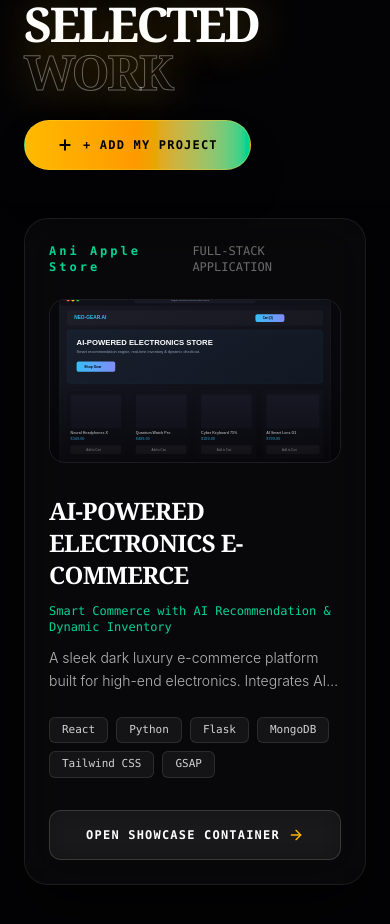
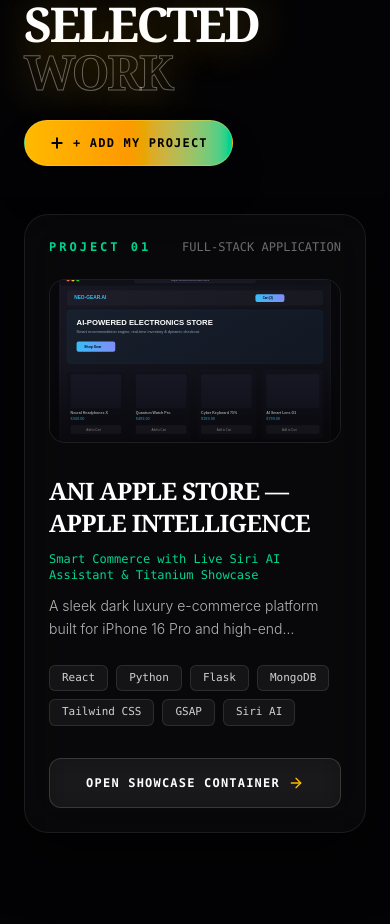
Before and after one commit to louieandrew11-dotcom/andrew-profilo, a React (Vite) app in the folder frontend/: page / in a window 390 px wide. Shown: the part 6400-7324 px from the top of the page. Built offline with nearby package versions, Linux system fonts and the light colour scheme; no server answers.

Commit message:
Limit initially visible projects to 3 and add View All Projects toggle button

```diff
--- a/frontend/src/components/ProjectsHorizontal.jsx
+++ b/frontend/src/components/ProjectsHorizontal.jsx
@@ -1,7 +1,7 @@
 import React, { useEffect, useRef, useState } from 'react';
 import { gsap } from 'gsap';
 import { ScrollTrigger } from 'gsap/ScrollTrigger';
-import { ExternalLink, ArrowRight, Plus } from 'lucide-react';
+import { ExternalLink, ArrowRight, Plus, ChevronDown, ChevronUp, Grid } from 'lucide-react';
 import ProjectShowcaseContainer from './ProjectShowcaseContainer';
 import AddProjectModal from './AddProjectModal';
 
@@ -9,22 +9,21 @@
 
 const DEFAULT_PROJECTS = [
   {
-    number: 'Ani Apple Store ',
-    title: 'AI-POWERED ELECTRONICS E-COMMERCE',
-    subtitle: 'Smart Commerce with AI Recommendation & Dynamic Inventory',
+    number: 'PROJECT 01',
+    title: 'ANI APPLE STORE — APPLE INTELLIGENCE',
+    subtitle: 'Smart Commerce with Live Siri AI Assistant & Titanium Showcase',
     description:
-      'A sleek dark luxury e-commerce platform built for high-end electronics. Integrates AI recommendations, real-time inventory sync, dynamic filtering, and interactive cart mechanics.',
+      'A sleek dark luxury e-commerce platform built for iPhone 16 Pro and high-end electronics. Integrates live Siri AI Assistant, Grade 5 Titanium showcase, A18 Pro tech spec comparison, and interactive trade-in estimates.',
     fullDescription:
-      'Full-stack e-commerce web application engineered with modern React frontend architecture and a scalable Python Flask REST backend. Features intelligent search auto-completion, AI product recommendations based on browsing metrics, secure payment processing, and real-time MongoDB database updates.',
-    tags: ['React', 'Python', 'Flask', 'MongoDB', 'Tailwind CSS', 'GSAP'],
+      'Ani Apple Store is a full-stack dark luxury e-commerce web application engineered with modern React frontend architecture and a scalable Python Flask REST backend. Features an integrated live Siri AI Assistant for instant price checking in India, A18 Pro specs comparison, Grade 5 Titanium design showcase, interactive trade-in estimate calculator, Owner Portal, secure payment processing, and real-time MongoDB database updates.',
+    tags: ['React', 'Python', 'Flask', 'MongoDB', 'Tailwind CSS', 'GSAP', 'Siri AI'],
     image: '/assets/project_ecommerce.svg',
     liveUrl: 'https://apple-ai-mu.vercel.app/',
     githubUrl: 'https://github.com/louieandrew11-dotcom/ai-electronics-store',
     features: [
-      'AI Product Recommendation engine based on viewing history',
-      'Real-time inventory stock sync with MongoDB Atlas',
-      'Glassmorphism cart overlay with instant calculation',
-      'Mobile responsive dark luxury UI design'
+      'Live Siri AI Assistant widget with instant iPhone prices, specs & trade-in estimates',
+      'Grade 5 Titanium & A18 Pro interactive tech spec comparison engine',
+      'Real-time inventory stock sync with MongoDB Atlas & Glassmorphism Owner Portal'
     ]
   },
   {
@@ -46,7 +45,24 @@
       'Dark high-tech IDE interface'
     ]
   },
-
+  {
+    number: 'PROJECT 03',
+    title: 'SLEEPYGO — HOTEL BOOKING',
+    subtitle: 'Full-Stack Hotel Reservation Engine & Destination Discovery',
+    description:
+      'A sleek luxury hotel booking web platform empowering users to search, compare, and reserve over 500,000 hotel rooms across 50+ Indian cities and global destinations.',
+    fullDescription:
+      'SleepyGo is a full-stack web application built for seamless hotel room reservation and travel destination discovery. Engineered with modern React frontend architecture and a scalable Python Flask REST backend.',
+    tags: ['React', 'Python', 'Flask', 'MongoDB', 'Tailwind CSS', 'Vite'],
+    image: '/assets/project_sleepygo.png',
+    liveUrl: 'https://sleep-go.vercel.app/',
+    githubUrl: 'https://github.com/louieandrew11-dotcom/sleepygo-hotel-booking',
+    features: [
+      'Location-based hotel search covering 500,000+ rooms across 50+ cities',
+      'Interactive check-in & check-out date picker with dynamic guest count filter',
+      'Real-time hotel room availability sync powered by MongoDB database backend'
+    ]
+  }
 ];
 
 export default function ProjectsHorizontal() {
@@ -55,6 +71,7 @@
   const [selectedProject, setSelectedProject] = useState(null);
   const [isAddModalOpen, setIsAddModalOpen] = useState(false);
   const [projects, setProjects] = useState(DEFAULT_PROJECTS);
+  const [showAll, setShowAll] = useState(false);
 
   // Fetch permanent projects from Flask backend server
   useEffect(() => {
@@ -92,6 +109,15 @@
     }, 200);
   };
 
+  const toggleShowAll = () => {
+    setShowAll((prev) => !prev);
+    setTimeout(() => {
+      ScrollTrigger.refresh();
+    }, 200);
+  };
+
+  const displayedProjects = showAll ? projects : projects.slice(0, 3);
+
   // Optimized GSAP Horizontal Pinned Scroll for PC View & Responsive
   useEffect(() => {
     if (window.innerWidth < 1024) return;
@@ -120,7 +146,7 @@
     }, sectionRef);
 
     return () => ctx.revert();
-  }, [projects.length]);
+  }, [displayedProjects.length, showAll]);
 
   return (
     <>
@@ -141,14 +167,27 @@
             </h2>
           </div>
 
-          {/* PC View Add Project Action Button */}
+          {/* PC View Action Buttons: View All & Add Project */}
+          <div className="flex flex-wrap items-center gap-3 shrink-0 self-start md:self-auto">
+            {projects.length > 3 && (
+              <button
+                onClick={toggleShowAll}
+                className="px-6 py-3.5 rounded-full glass-panel border border-cyan-500/40 text-cyan-300 font-extrabold text-xs font-mono tracking-widest uppercase flex items-center gap-2 hover:bg-cyan-500/20 hover:border-cyan-400 hover:shadow-[0_0_30px_rgba(6,182,212,0.4)] transition-all hover:scale-105 active:scale-95 shadow-xl"
+              >
+                <Grid className="w-4 h-4 text-cyan-400" />
+                <span>{showAll ? 'SHOW TOP 3' : `VIEW ALL PROJECTS (${projects.length})`}</span>
+                {showAll ? <ChevronUp className="w-4 h-4" /> : <ChevronDown className="w-4 h-4" />}
+              </button>
+            )}
+
             <button
               onClick={() => setIsAddModalOpen(true)}
-            className="px-8 py-4 rounded-full bg-gradient-to-r from-amber-400 via-amber-500 to-emerald-400 text-black font-extrabold text-xs font-mono tracking-widest uppercase flex items-center gap-2.5 hover:shadow-[0_0_40px_rgba(245,158,11,0.6)] transition-all hover:scale-105 active:scale-95 shrink-0 self-start md:self-auto shadow-2xl border border-amber-300/40"
+              className="px-6 py-3.5 rounded-full bg-gradient-to-r from-amber-400 via-amber-500 to-emerald-400 text-black font-extrabold text-xs font-mono tracking-widest uppercase flex items-center gap-2 hover:shadow-[0_0_40px_rgba(245,158,11,0.6)] transition-all hover:scale-105 active:scale-95 shadow-2xl border border-amber-300/40"
             >
               <Plus className="w-4 h-4 stroke-[3]" />
               <span>+ ADD MY PROJECT</span>
             </button>
+          </div>
         </div>
 
         {/* Horizontal Track Container (PC View Centered) */}
@@ -157,14 +196,37 @@
             ref={trackRef}
             className="flex flex-col lg:flex-row gap-10 lg:gap-14 px-6 md:px-12 lg:px-20 w-full lg:w-max items-center"
           >
-            {projects.map((proj, idx) => (
+            {displayedProjects.map((proj, idx) => (
               <ProjectCard
                 key={proj.number + idx}
                 project={proj}
-                index={idx}
                 onOpenModal={() => setSelectedProject(proj)}
               />
             ))}
+
+            {/* View All Projects End Card */}
+            {!showAll && projects.length > 3 && (
+              <div className="w-[320px] sm:w-[380px] h-[520px] rounded-3xl glass-panel border border-cyan-500/30 p-8 flex flex-col justify-center items-center text-center space-y-6 shrink-0 hover:border-cyan-400 transition-all group shadow-2xl">
+                <div className="w-16 h-16 rounded-full bg-cyan-500/10 border border-cyan-400/40 flex items-center justify-center text-cyan-300 group-hover:scale-110 transition-transform shadow-[0_0_25px_rgba(6,182,212,0.3)]">
+                  <Grid className="w-8 h-8" />
+                </div>
+                <div className="space-y-2">
+                  <h3 className="text-2xl font-serif font-black uppercase text-white tracking-tight">
+                    +{projects.length - 3} MORE PROJECTS
+                  </h3>
+                  <p className="text-xs font-mono text-cyan-300/80 uppercase tracking-widest">
+                    EXPLORE FULL ARCHITECTURE PORTFOLIO
+                  </p>
+                </div>
+                <button
+                  onClick={toggleShowAll}
+                  className="px-6 py-3.5 rounded-full bg-cyan-400 text-black font-bold text-xs font-mono tracking-widest uppercase flex items-center gap-2 hover:bg-cyan-300 hover:shadow-[0_0_25px_rgba(56,189,248,0.6)] transition-all hover:scale-105 active:scale-95"
+                >
+                  <span>VIEW ALL ({projects.length})</span>
+                  <ArrowRight className="w-4 h-4" />
+                </button>
+              </div>
+            )}
           </div>
         </div>
       </section>
```
Lines whose indentation alone changed are shown as unchanged.
